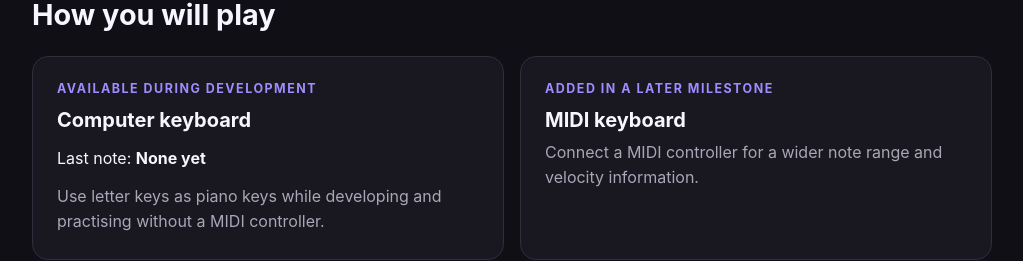
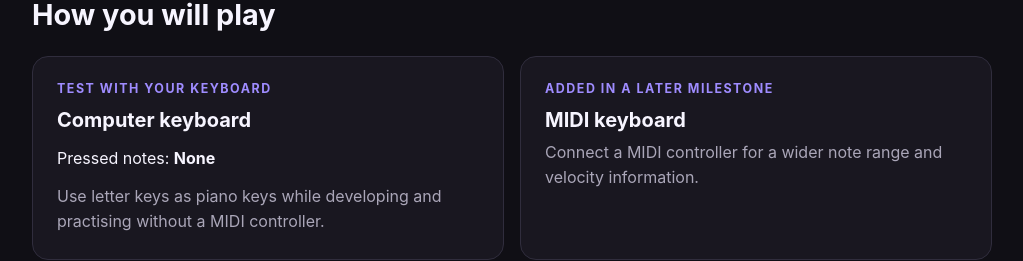
Before and after one commit to Lbragaa/Chordforge-initial-name-idk-, a React (Vite) app: page / in a window 1280 px wide. Shown: the part 408-669 px from the top of the page, without its empty margins (128-1151 px from the left). Built offline with nearby package versions, Linux system fonts and the light colour scheme.

Commit message:
Track currently pressed keyboard notes

```diff
--- a/src/App.tsx
+++ b/src/App.tsx
@@ -3,21 +3,44 @@ import { getNoteForKeyboardCode } from './input/keyboardNoteMap' // pegando o ba
 import './App.css'
 
 function App() {
-  const [lastNote, setLastNote] = useState<number | null>(null) // number | null is the allowed values to them. the (null) is its initial value
+  const [pressedNotes, setPressedNotes] = useState<number[]>([]) // now the initial value is an empty the list, and the expect one is a number list
 
-  useEffect(() => { // usando o tal do useEffect do React
+  useEffect(() => {
     function handleKeyDown(event: KeyboardEvent) {
       const noteNumber = getNoteForKeyboardCode(event.code)
 
-      if (noteNumber !== undefined) { // se existir nota
-        setLastNote(noteNumber)
+      if (noteNumber === undefined) {
+        return
       }
+
+      setPressedNotes((previousNotes) => {
+        if (previousNotes.includes(noteNumber)) {
+          return previousNotes
+        }
+
+        return [...previousNotes, noteNumber] // Junta uma lista agrupada dos dois.
+      })
     }
 
+    function handleKeyUp(event: KeyboardEvent) {
+      const noteNumber = getNoteForKeyboardCode(event.code)
+
+      if (noteNumber === undefined) {
+        return
+      }
+
+      setPressedNotes((previousNotes) => {
+        return previousNotes.filter((note) => note !== noteNumber)  // so passa se vc passar o filtro. pra cada levantada tem um desse ai
+      })
+    }
+
+    // os chamadores de funcao tao aq
     window.addEventListener('keydown', handleKeyDown)
+    window.addEventListener('keyup', handleKeyUp)
 
-    return () => { // it removes the listener if the component leaves the page
+    return () => {
       window.removeEventListener('keydown', handleKeyDown)
+      window.removeEventListener('keyup', handleKeyUp)
     }
   }, []) // means React should connect this listener when the component appears, not after every render.
 
@@ -40,11 +63,14 @@ function App() {
 
         <div className="input-grid">
           <article className="input-card">
-            <p className="input-status">Available during development</p>
+            <p className="input-status">Test with your keyboard</p>
             <h3>Computer keyboard</h3>
             <p className="note-readout">
-              {/* This is like a variable apparently, getting the lastNote and changing it*/}
-              Last note: <strong>{lastNote ?? 'None yet'}</strong>
+              {/* This is like a variable apparently, getting the lastNote and changing it. Now pressed notes is like a lisssstttt and it has a join*/}
+              Pressed notes:{' '}
+            <strong>
+              {pressedNotes.length === 0 ? 'None' : pressedNotes.join(', ')}
+            </strong>
             </p>
 
             <p>
```
